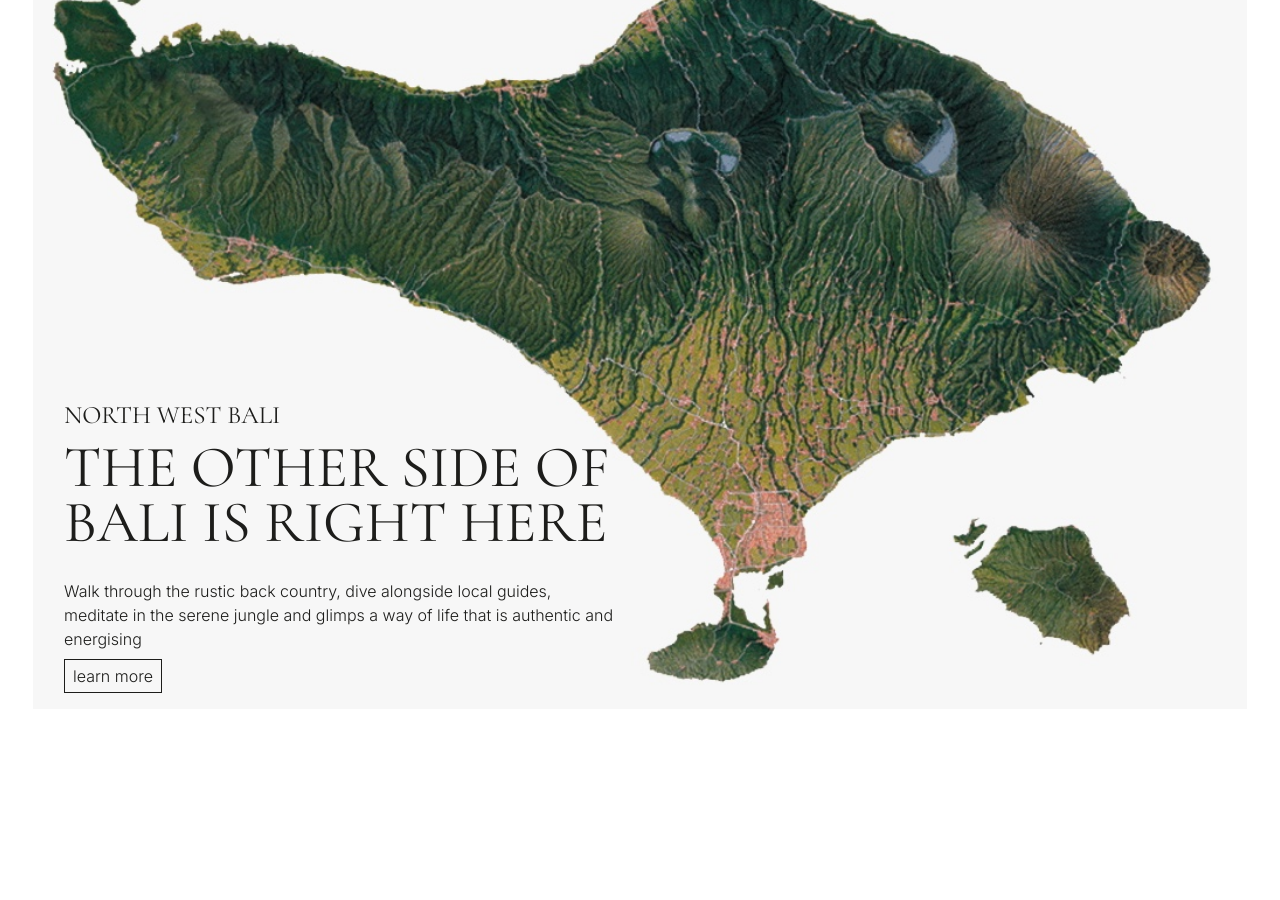
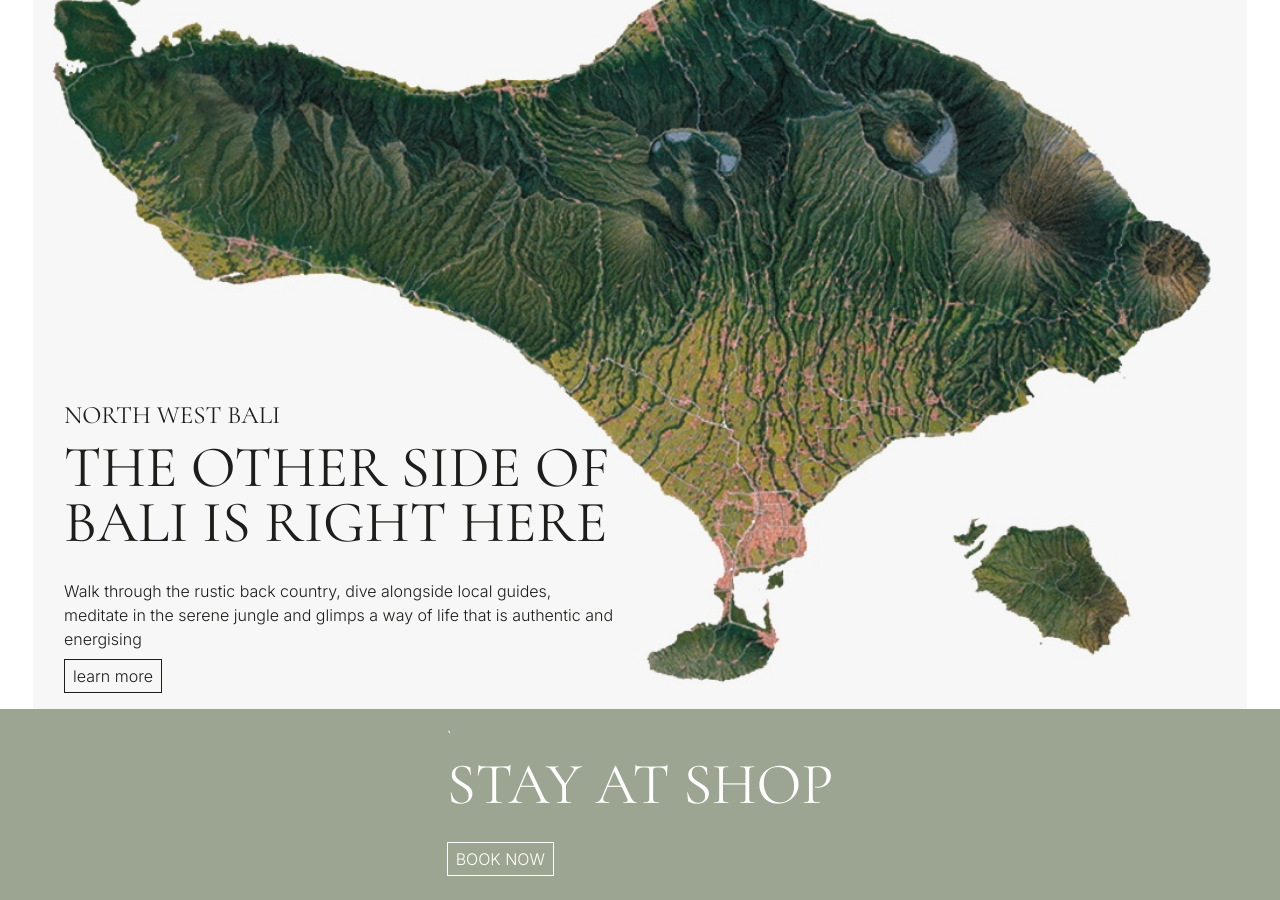
Before and after one commit to TheInstituteOfCode/oshombali, a Jekyll site: the page built from index.html, in a window 1280 px wide and 900 px high, scrolled down 3008 px. Built offline with Jekyll 4.4.1, drawn with Linux system fonts in a browser that asks for light colours; before the commit the page ends 3717 px from its top, so only the background shows below that.

Commit message:
Updated 1 file via CloudCannon.

```diff
--- a/index.html
+++ b/index.html
@@ -22,8 +22,8 @@ blocks:
       - col-content-html:
         img_path: https://picsum.photos/id/1024/600/400
         img_alt: eagle pic
+    img_apsect: 2/4
     image_default_ratio: true
-    img_apsect: 2/4
     text_alignment: center
     color-scheme: 2
   - _id: horizontal-screen-gallery
@@ -67,20 +70,23 @@ blocks:
           class="text-center">embark on atransformative odyssey</p>
         img_path: https://picsum.photos/id/1020/600/400
         img_alt: bear pic
-
     img_apsect: 4/2
     image_default_ratio: false
     text_alignment: center
     color-scheme: 2
   - _id: bali_map
     block-content-html: >-
-        <h3 class="subheading">
-          North West Bali
-        </h3>
-        <h2 class="heading-1">
-          the other side of bali is right here
-        </h2>
-        <p>Walk through the rustic back country, dive alongside local guides, meditate in the serene jungle and glimps a way of life that is authentic and energising</p>
-        <a href="#" class="button">learn more</a>
+      <h3 class="subheading">
+        North West Bali
+      </h3> <h2 class="heading-1">
+        the other side of bali is right here
+      </h2> <p>Walk through the rustic back country, dive alongside local
+      guides, meditate in the serene jungle and glimps a way of life that is
+      authentic and energising</p> <a href="#" class="button">learn more</a>
     color-scheme: 2
+  - _id: text-banner
+    block-content-html: >-
+      <p>`</p><h2 class="heading-1">stay at shop</h2><p><a class="button"
+      href="#">BOOK NOW</a></p>
+    color-scheme: 1
 ---
```
Also changed, not shown: other parts of index.html (+3 -0 lines).
